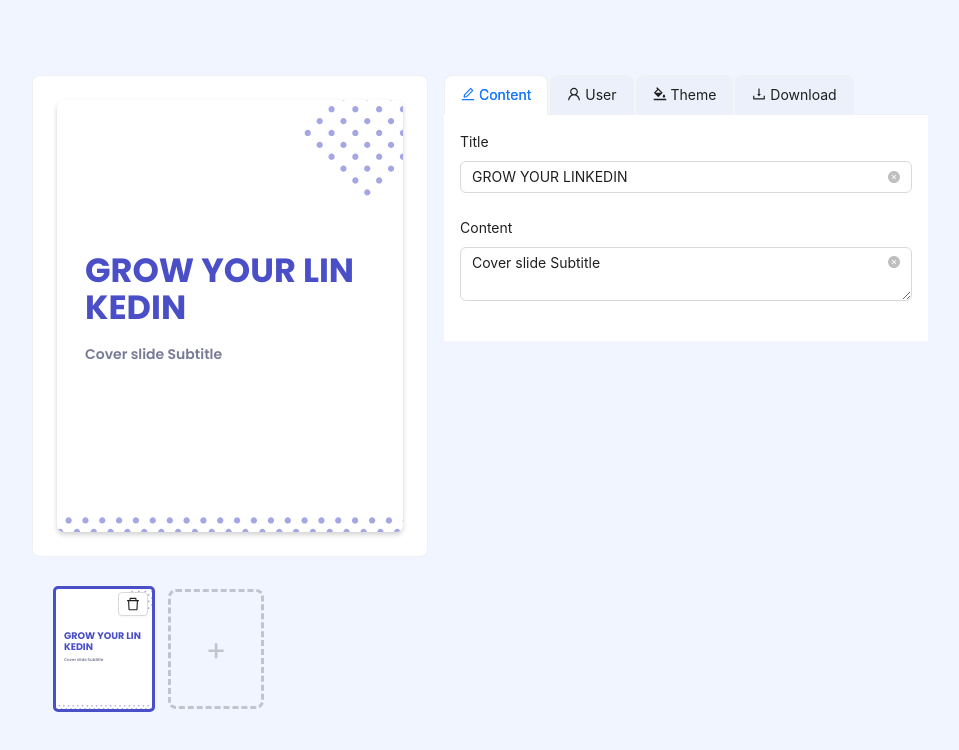
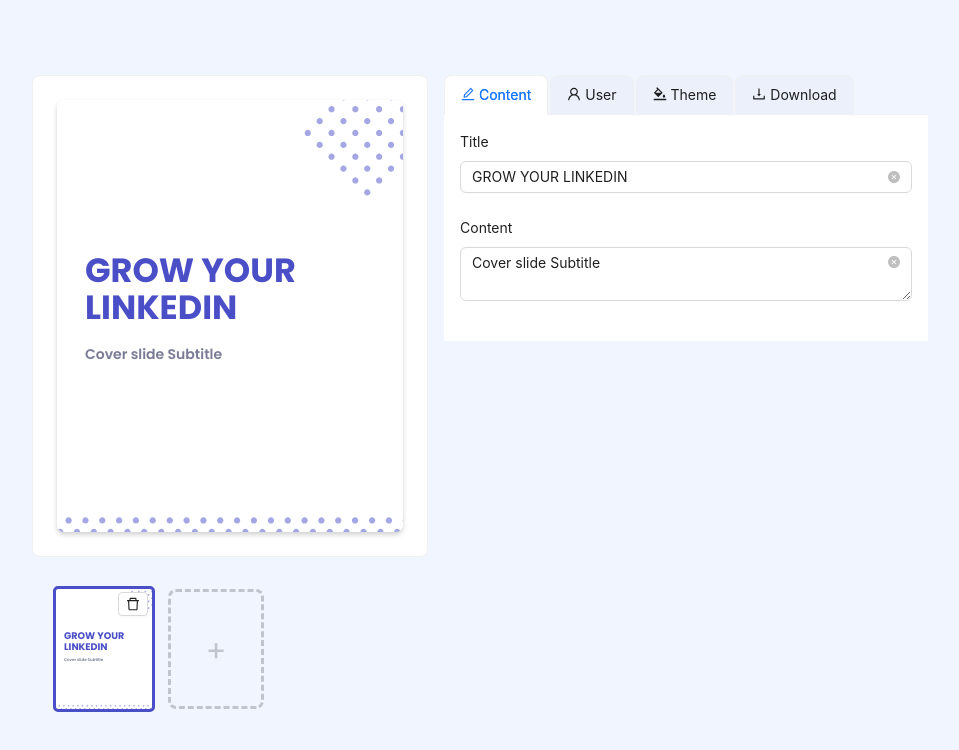
Before and after one commit to RavenColEvol/linked_in-post-generator, a React (Vite) app: page / in a window 1280 px wide. Shown: the top 750 px of the page, without its empty margins (160-1119 px from the left). Built offline with nearby package versions, Linux system fonts and the light colour scheme; what @react-pdf/renderer would draw is missing.

Commit message:
fix: word wrap issue

```diff
--- a/src/index.css
+++ b/src/index.css
@@ -60,7 +60,7 @@
   font-family: 'Poppins', sans-serif;
   font-weight: 600;
   font-feature-settings: 'kern';
-  word-break: break-all;
+  word-wrap: break-word;
 }
 
 .renderer-card .main h1 {
```
